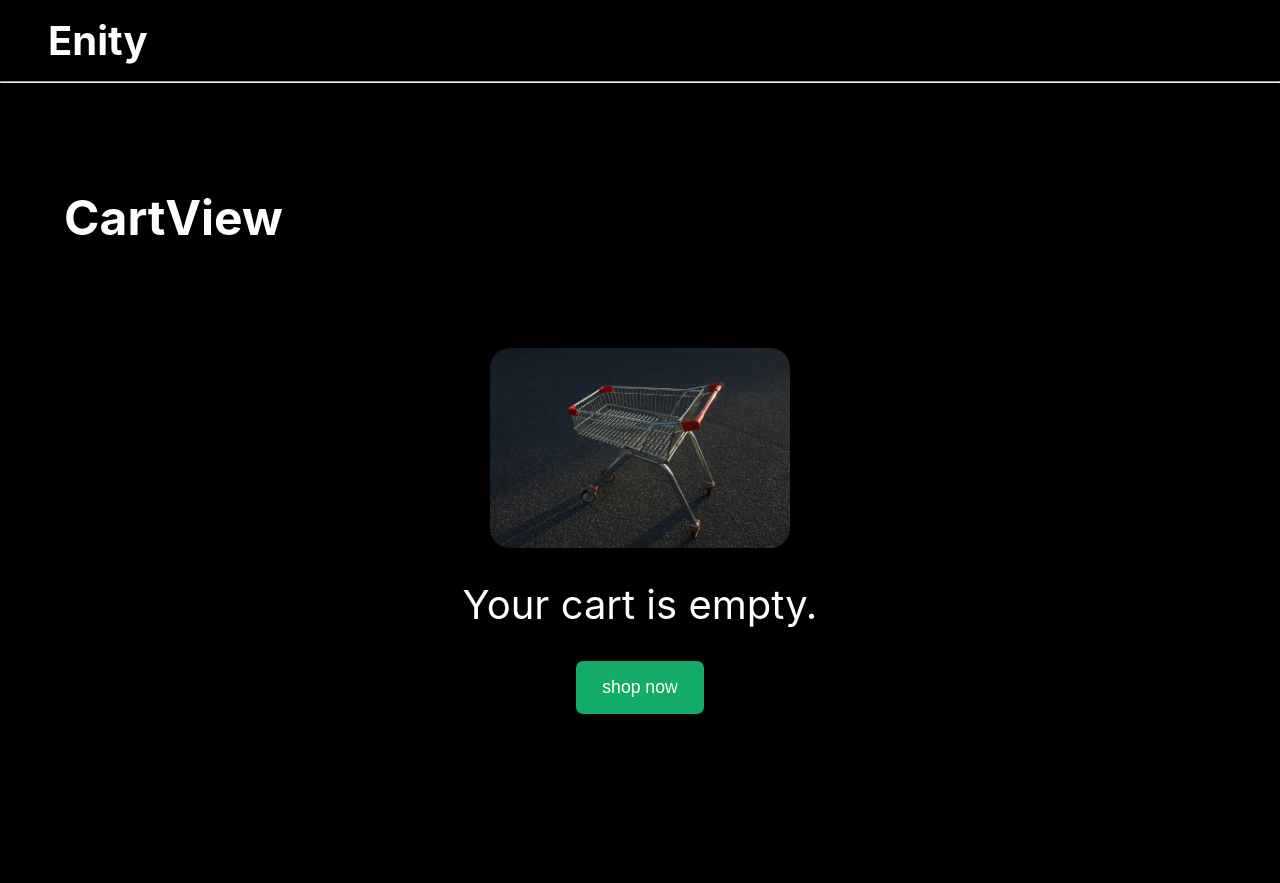
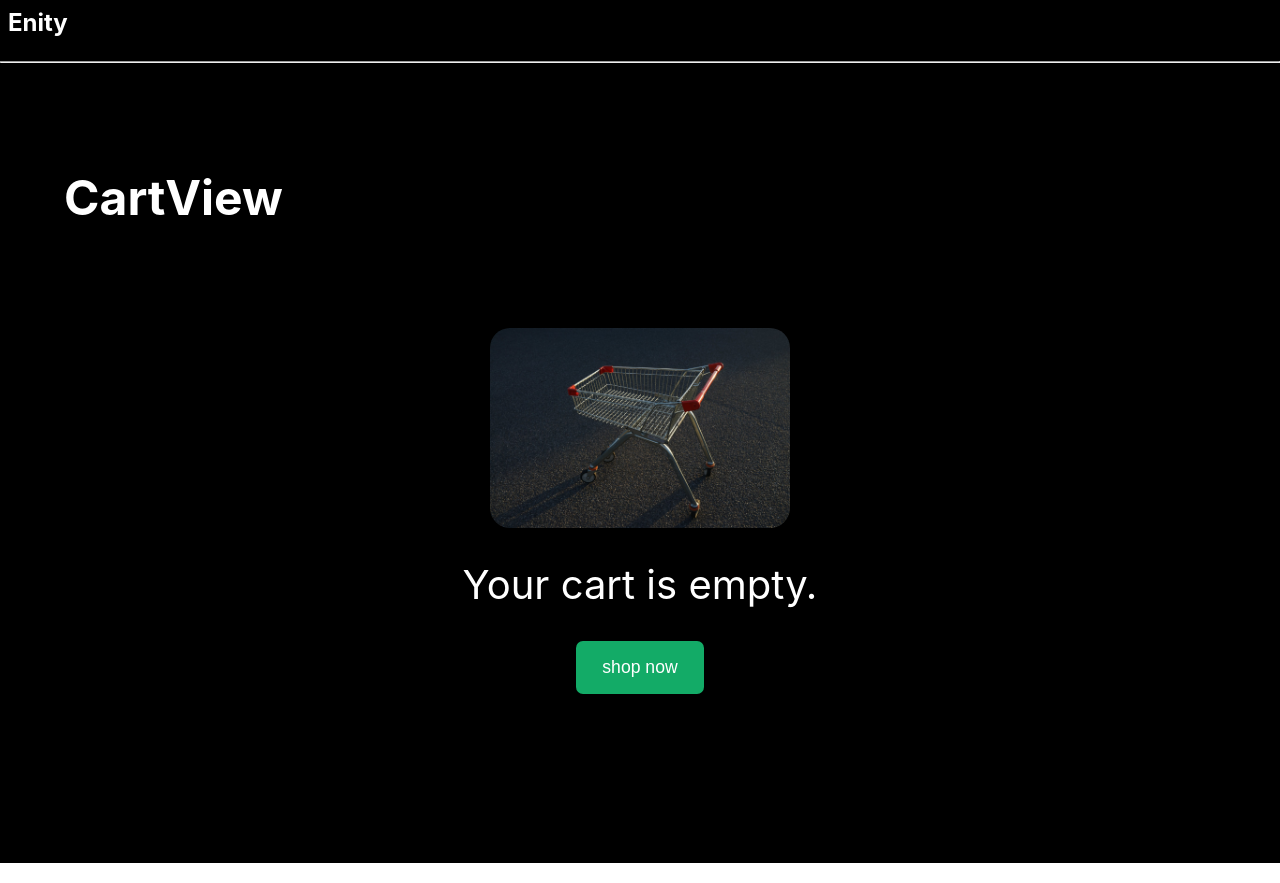
Before and after one commit to SUNKUMARM/E-Commerce, a React (Create React App) app: page /cart in a window 1280 px wide. Built offline with nearby package versions, Linux system fonts and the light colour scheme.

Commit message:
adding logout

```diff
--- a/src/pages/cart/CartView.jsx
+++ b/src/pages/cart/CartView.jsx
@@ -3,16 +3,29 @@ import { useSelector } from "react-redux";
 import "./cart.css";
 import { useNavigate } from "react-router-dom";
 import empty from "../../assets/empty.jpg";
+import { auth } from "../../firebase";
 
 const CartView = () => {
   const cartState = useSelector((store) => store.cartReducer);
   const navigator = useNavigate();
 
+  const handleLogout = async () => {
+    try {
+      await auth.signOut();
+      navigator("/");
+    } catch (error) {
+      console.log(error);
+    }
+  };
+
   return (
     <div name="/cart">
-      <h5 className="login-logo" onClick={() => navigator("/products")}>
-        Enity
-      </h5>
+      <div className="products-nav">
+        <h5 className="logo" onClick={() => navigator("/")}>
+          Enity
+        </h5>
+        <h5 onClick={handleLogout}>Logout</h5>
+      </div>
       <hr />
       <div className="cart-container">
         <h1 className="cart-title">CartView</h1>
--- a/src/pages/login/Login.jsx
+++ b/src/pages/login/Login.jsx
@@ -18,7 +18,7 @@ const Login = () => {
     setPassword("");
     try {
       await auth.signInWithEmailAndPassword(email, password);
-      navigator("/");
+      navigator("/products");
     } catch (error) {
       console.log(error);
       alert(error);
--- a/src/pages/products/Products.jsx
+++ b/src/pages/products/Products.jsx
@@ -5,6 +5,7 @@ import { datas } from "../../components/source/source";
 import { FaShoppingCart } from "react-icons/fa";
 import { useNavigate } from "react-router-dom";
 import Contact from "../contact/Contact";
+import { auth } from "../../firebase";
 
 const Products = () => {
   const navigator = useNavigate();
@@ -30,15 +31,29 @@ const Products = () => {
     setFinalProduct(product);
   }, [product]);
 
+  const handleLogout = async () => {
+    try {
+      await auth.signOut();
+      navigator("/");
+    } catch (error) {
+      console.log(error);
+    }
+  };
+
   return (
     <div name="/products">
       <div className="products-nav">
         <h5 className="logo" onClick={() => navigator("/")}>
           Enity
         </h5>
-        <div className="cart" onClick={() => navigator("/cart")}>
-          <FaShoppingCart />
-          <p>Cart</p>
+        <div className="second">
+          <div className="cart" onClick={() => navigator("/cart")}>
+            <FaShoppingCart />
+            <p>Cart</p>
+          </div>
+          <p className="cart" onClick={handleLogout}>
+            Logout
+          </p>
         </div>
       </div>
       <h1 className="title">Latest Collections</h1>
--- a/src/pages/products/products.css
+++ b/src/pages/products/products.css
@@ -47,10 +47,10 @@
   color: white;
   font-size: 1.1rem;
   display: flex;
-  justify-content: center;
+  justify-content: space-between;
   align-items: center;
   gap: 2rem;
-  padding: 0.5rem;
+  padding: 0.5rem 2rem;
 }
 .cart {
   display: flex;
@@ -62,17 +62,23 @@
   cursor: pointer;
   font-size: 1.1rem;
 }
+.second {
+  display: flex;
+  gap: 1rem;
+}
 @media (min-width: 860px) {
-  .products-nav {
-    gap: 5rem;
+  .products-nav h5 {
+    font-size: 1.5rem;
   }
   .logo {
     font-size: 2rem;
   }
   .cart {
-    font-size: 1.8rem;
+    font-size: 1.4rem;
   }
-
+  .cart p {
+    margin-right: 2rem;
+  }
   .title {
     color: white;
     text-align: center;
```
